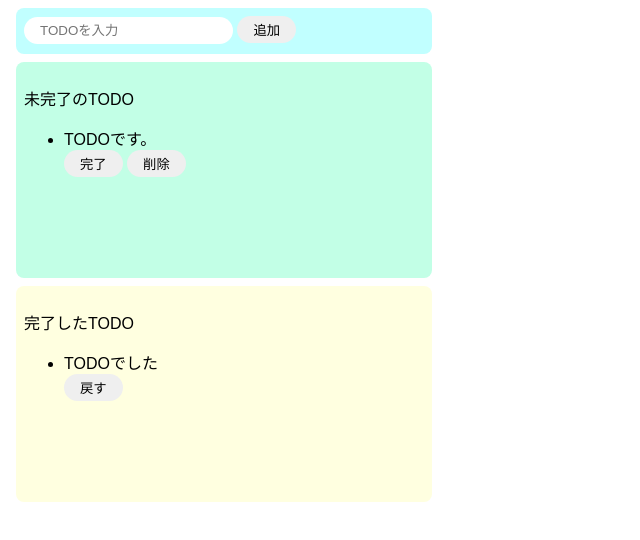
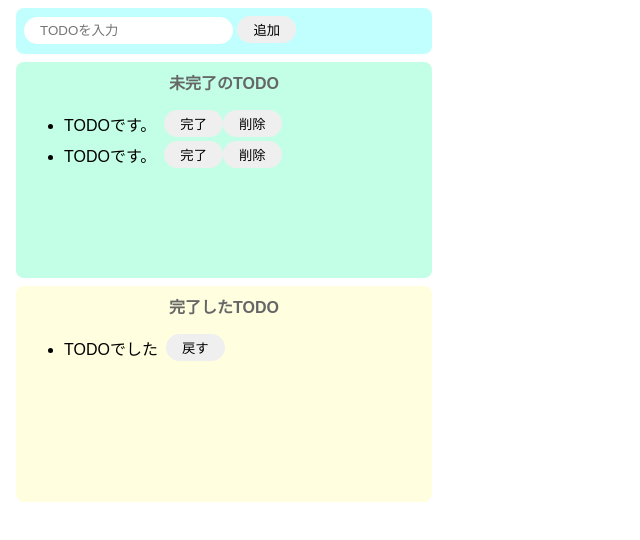
Before and after one commit to exit02/todo-js, a website built with Parcel: page index.html in a window 1280 px wide. Shown: the whole page, without its empty margins (0-640 px from the left). Built offline with nearby package versions, Linux system fonts and the light colour scheme.

Commit message:
31.CSSでスタイリング

```diff
--- a/index.html
+++ b/index.html
@@ -11,9 +11,14 @@
       <button>追加</button>
     </div>
     <div class="incomplete-area">
-      <p>未完了のTODO</p>
+      <p class="title">未完了のTODO</p>
       <ul>
-        <div>
+        <div class="list-row">
+          <li>TODOです。</li>
+          <button>完了</button>
+          <button>削除</button>
+        </div>
+        <div class="list-row">
           <li>TODOです。</li>
           <button>完了</button>
           <button>削除</button>
@@ -21,9 +26,9 @@
       </ul>
     </div>
     <div class="complete-area">
-      <p>完了したTODO</p>
+      <p class="title">完了したTODO</p>
       <ul>
-        <div>
+        <div class="list-row">
           <li>TODOでした</li>
           <button>戻す</button>
         </div>
--- a/src/styles.css
+++ b/src/styles.css
@@ -19,6 +19,10 @@ button:hover {
   background-color: #ff7fff;
   color: #fff;
   cursor: pointer;
+}
+
+li {
+  margin-right: 8px;
 }
 
 .input-area {
@@ -47,3 +51,16 @@ button:hover {
   margin: 8px;
   border-radius: 8px;
 }
+
+.title {
+  text-align: center;
+  margin-top: 0;
+  font-weight: bold;
+  color: #666;
+}
+
+.list-row {
+  display: flex;
+  align-items: center;
+  padding-bottom: 4px;
+}
```
